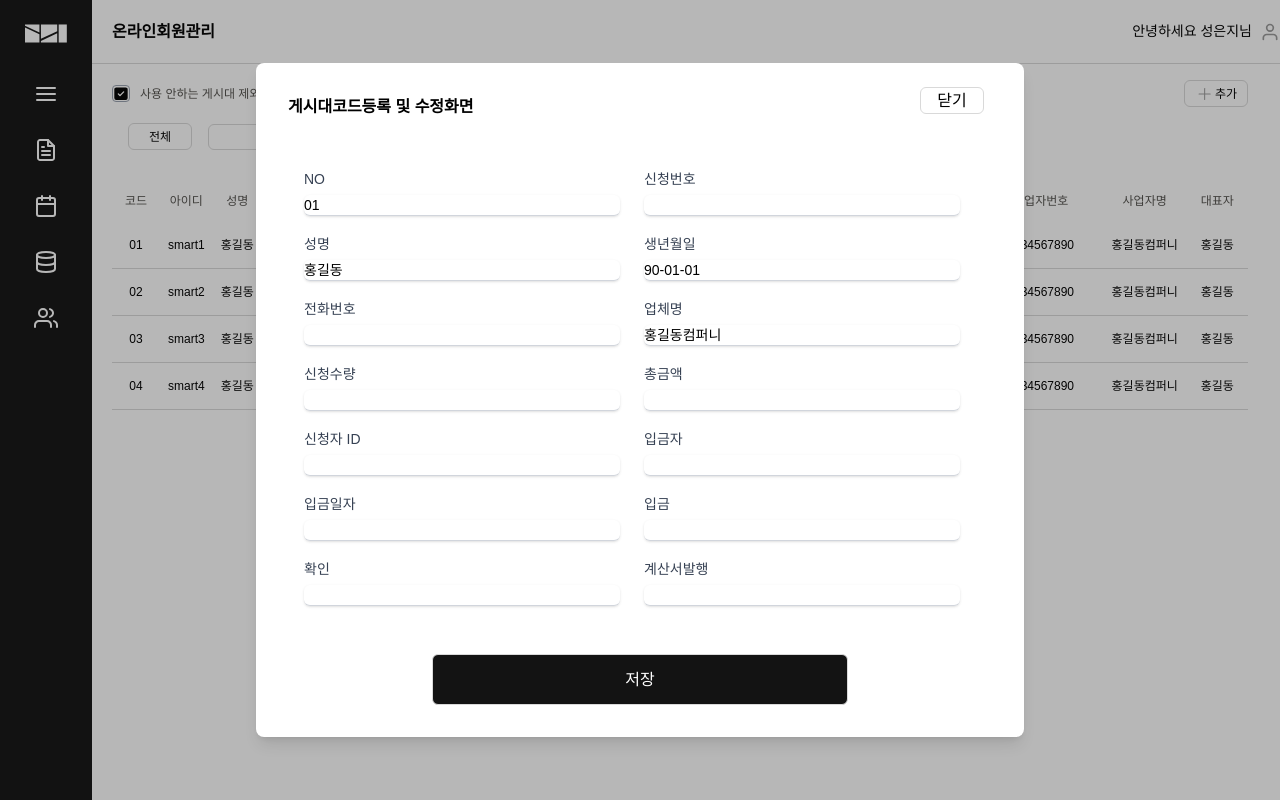
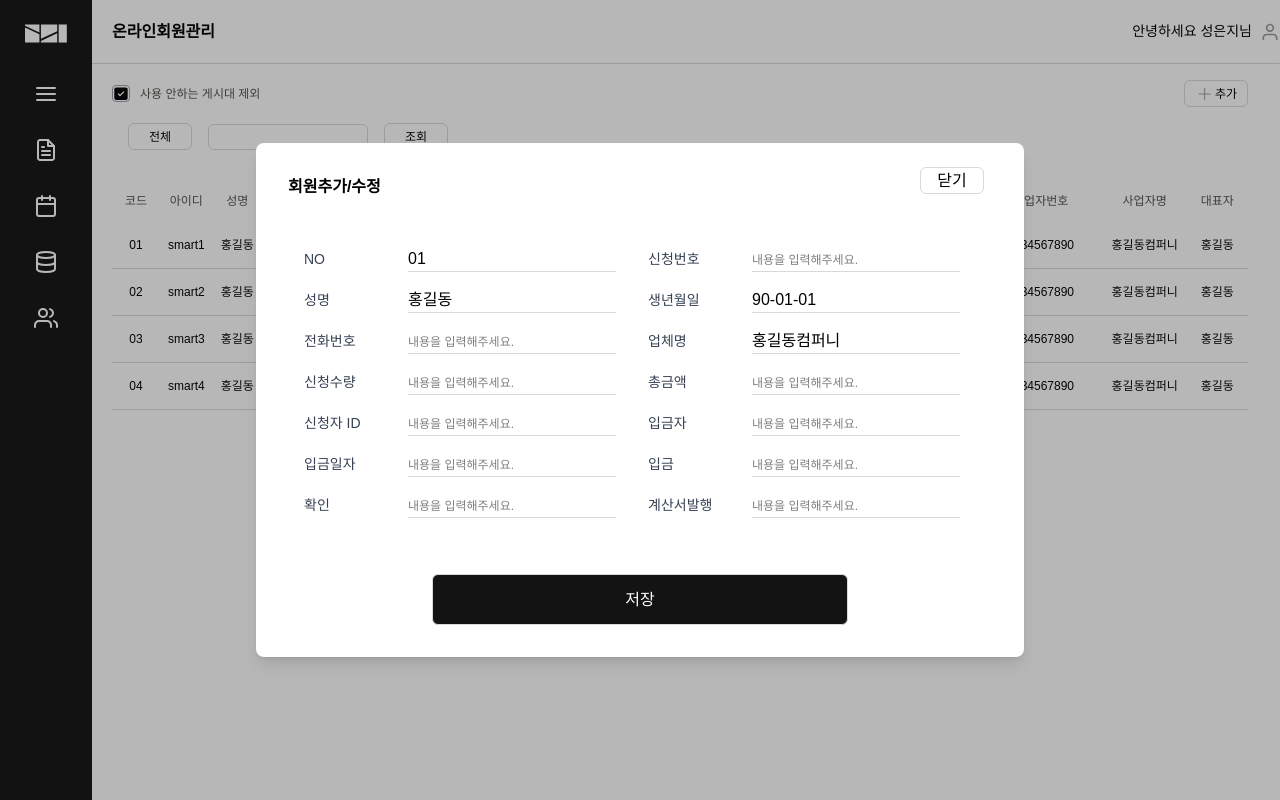
Before and after one commit to hansung-design-dev/hansung-design-admin, a Next.js app: page /manage-members in a window 1280 px wide. Both pictures are taken after a click on the element 816 px from the left and 245 px from the top of the page. Built offline with nearby package versions, Linux system fonts and the light colour scheme; a web font is replaced by a local one.

Commit message:
manage member page popup

```diff
--- a/src/app/manage-members/page.tsx
+++ b/src/app/manage-members/page.tsx
@@ -251,7 +251,7 @@ export default function OrderStatus() {
       />
       {isModalOpen && (
         <Modal
-          title={modalType === 'order' && '게시대코드등록 및 수정화면'}
+          title={modalType === 'order' && '회원추가/수정'}
           onClose={handleClose}
           footer={
             <Button size="L" colorStyles="black" className="w-[20rem]">
--- a/src/components/modal-contents/MemberEditForm.tsx
+++ b/src/components/modal-contents/MemberEditForm.tsx
@@ -33,36 +33,41 @@ function MemberEditForm({ selectedRow }: MemberEditFormProps) {
     setFormState((prev) => ({ ...prev, [name]: value }));
   };
 
-  const renderInput = (name: keyof MemberFormState, label: string) => (
-    <div key={name}>
-      <label className="text-sm font-medium text-gray-700">{label}</label>
-      <input
-        type="text"
-        name={name}
-        value={formState[name] || ''}
-        onChange={handleInputChange}
-        className="mt-1 block w-full rounded-md border-gray-300 shadow-sm focus:border-indigo-500 focus:ring-indigo-500 sm:text-sm border-b"
-      />
-    </div>
-  );
+  const fields: { key: keyof MemberFormState; label: string }[] = [
+    { key: 'id', label: 'NO' },
+    { key: 'order_number', label: '신청번호' },
+    { key: 'applicant_name', label: '성명' },
+    { key: 'birthdate', label: '생년월일' },
+    { key: 'phone', label: '전화번호' },
+    { key: 'company_name', label: '업체명' },
+    { key: 'quantity', label: '신청수량' },
+    { key: 'total_amount', label: '총금액' },
+    { key: 'depositor_id', label: '신청자 ID' },
+    { key: 'depositor_name', label: '입금자' },
+    { key: 'deposit_date', label: '입금일자' },
+    { key: 'is_paid', label: '입금' },
+    { key: 'is_checked', label: '확인' },
+    { key: 'invoice_issued_at', label: '계산서발행' },
+  ];
 
   return (
     <div className="max-h-[80vh] overflow-y-auto pr-4">
-      <div className="grid grid-cols-2 gap-x-6 gap-y-4 p-4">
-        {renderInput('id', 'NO')}
-        {renderInput('order_number', '신청번호')}
-        {renderInput('applicant_name', '성명')}
-        {renderInput('birthdate', '생년월일')}
-        {renderInput('phone', '전화번호')}
-        {renderInput('company_name', '업체명')}
-        {renderInput('quantity', '신청수량')}
-        {renderInput('total_amount', '총금액')}
-        {renderInput('depositor_id', '신청자 ID')}
-        {renderInput('depositor_name', '입금자')}
-        {renderInput('deposit_date', '입금일자')}
-        {renderInput('is_paid', '입금')}
-        {renderInput('is_checked', '확인')}
-        {renderInput('invoice_issued_at', '계산서발행')}
+      <div className="grid grid-cols-2 gap-x-8 gap-y-2 p-4">
+        {fields.map(({ key, label }) => (
+          <label key={key} className="flex items-center gap-2 pb-2">
+            <span className="w-24 shrink-0 text-sm font-medium text-gray-700">
+              {label}
+            </span>
+            <input
+              type="text"
+              placeholder="내용을 입력해주세요."
+              name={key}
+              value={formState[key] || ''}
+              onChange={handleInputChange}
+              className="w-full border-b bg-transparent outline-none placeholder:text-xs value:text-xs border-gray-2"
+            />
+          </label>
+        ))}
       </div>
     </div>
   );
```
